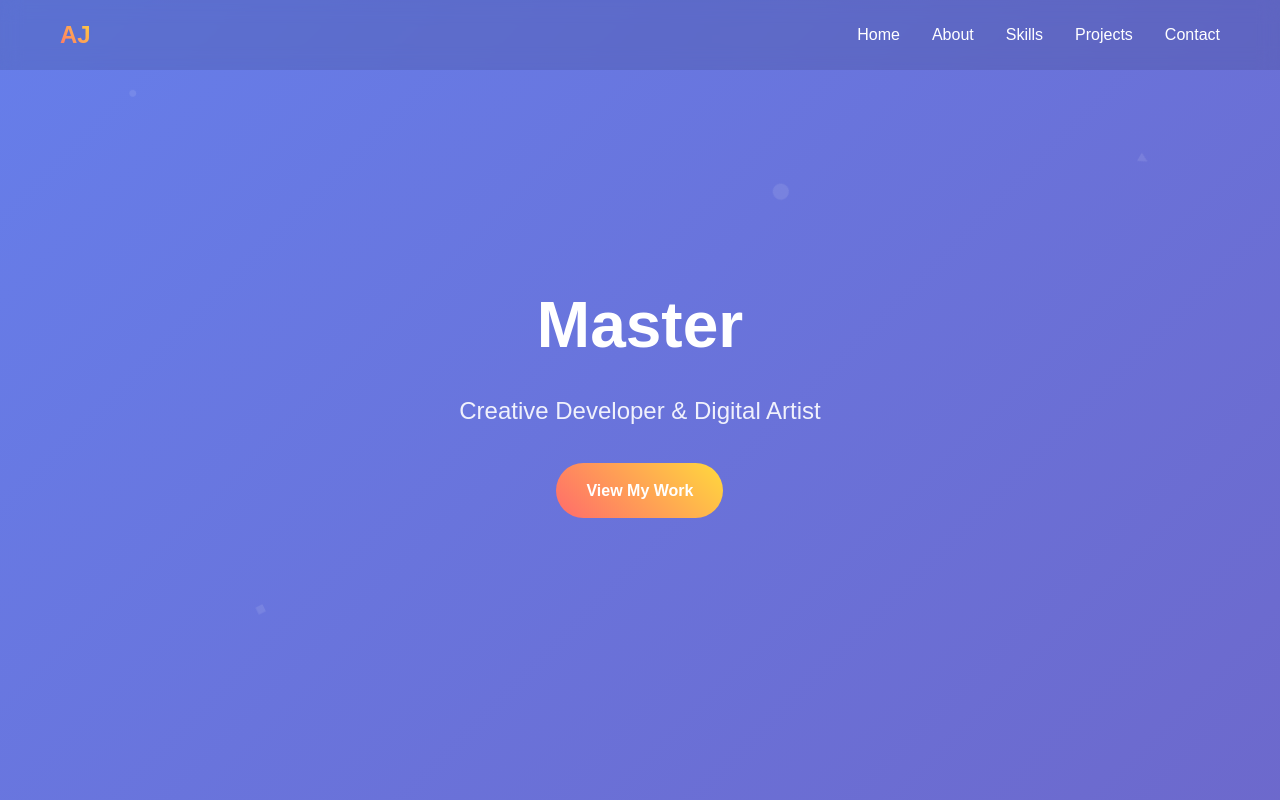
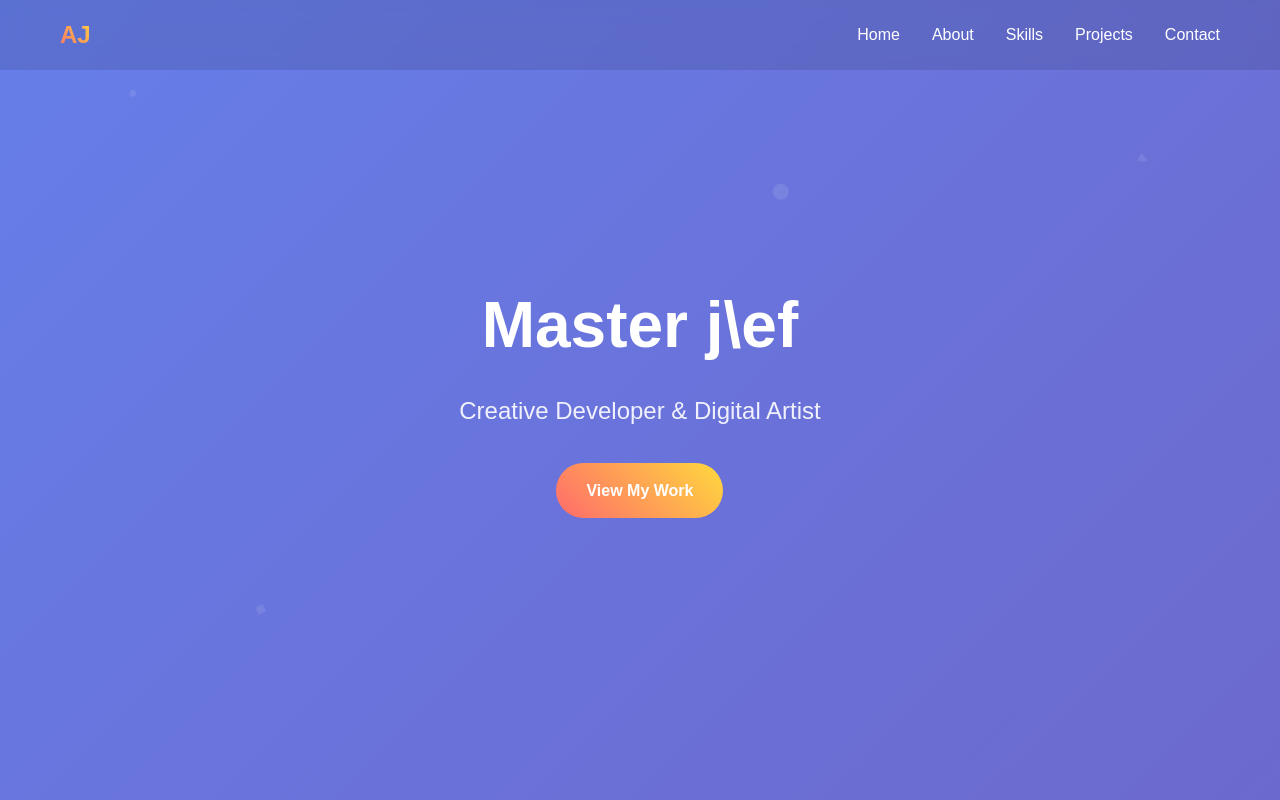
Before and after one commit to Mani292/demo, a plain HTML site: page Index.html in a window 1280 px wide. Shown: the top 800 px of the page. Drawn offline with Linux system fonts and the light colour scheme.

Commit message:
Update Index.html

```diff
--- a/Index.html
+++ b/Index.html
@@ -435,7 +435,7 @@
         <div class="floating-element">▲</div>
         <div class="floating-element">■</div>
         <div class="hero-content">
-            <h1>Master</h1>
+            <h1>Master j\ef</h1>
             <p class="subtitle">Creative Developer & Digital Artist</p>
             <a href="#projects" class="cta-button">View My Work</a>
         </div>
```
